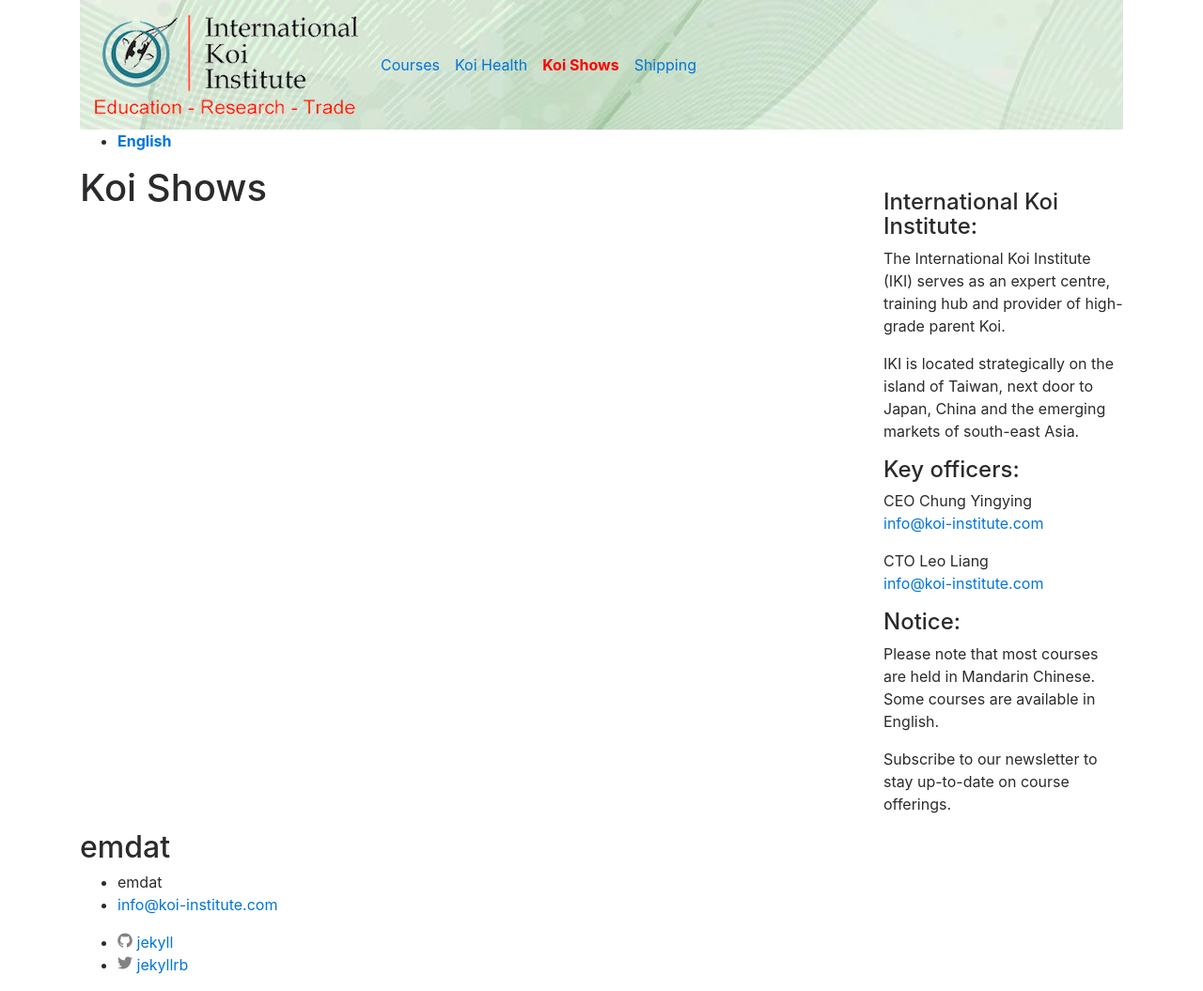
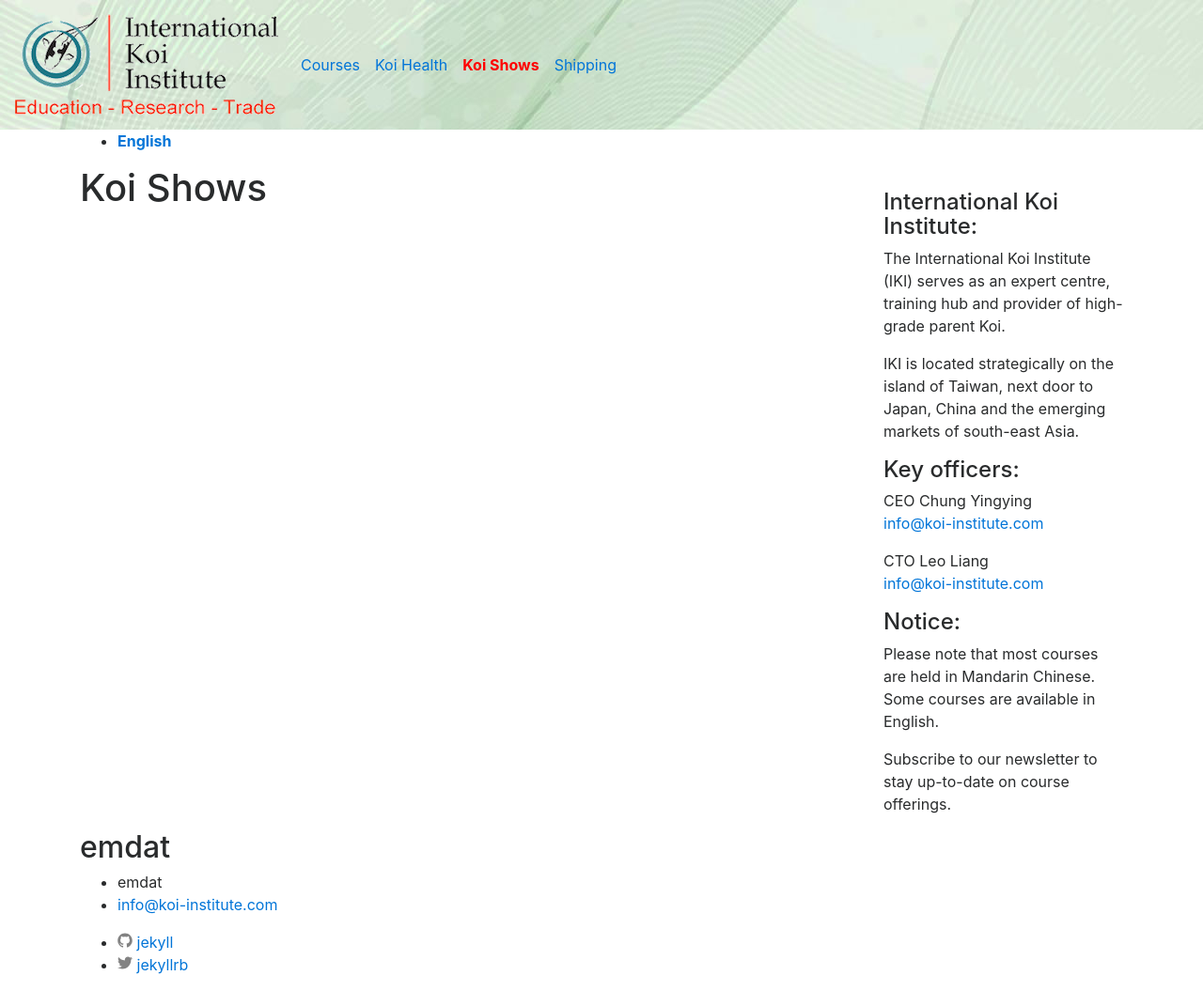
Before and after one commit to gukii/emdat, a Jekyll site: the page built from _pages/koi-shows.html, in a window 1280 px wide. Shown: the whole page at 94% size. Built offline with Jekyll 4.4.1, drawn with Linux system fonts in a browser that asks for light colours; nearby versions of some CDN libraries.

Commit message:
header outside container

```diff
--- a/_layouts/default.html
+++ b/_layouts/default.html
@@ -11,9 +11,11 @@
 
   <body>
 
+    {% include header.html %}
+
     <div class="container">
 
-    {% include header.html %}
+
 
     {% include language_selector.html %}
 
```
